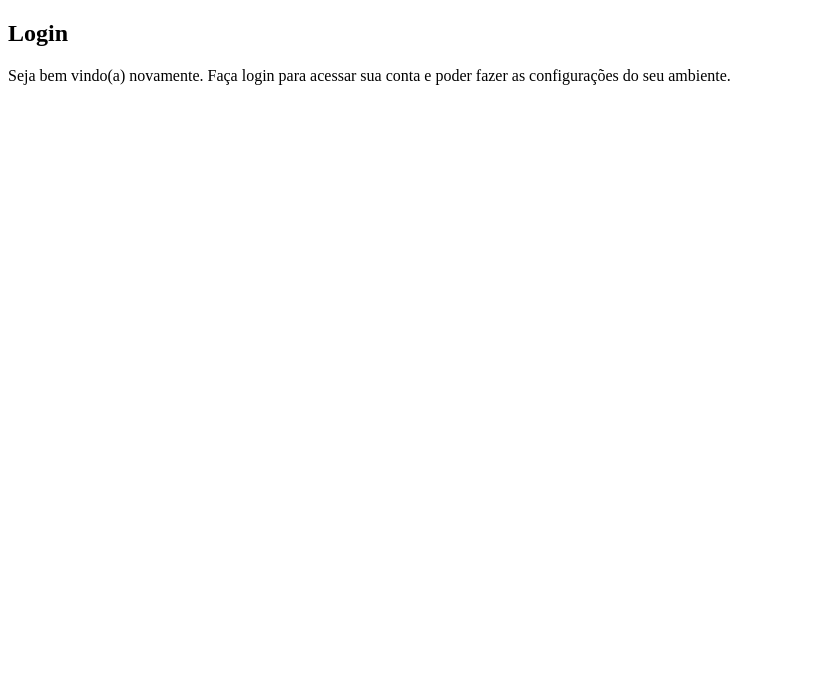
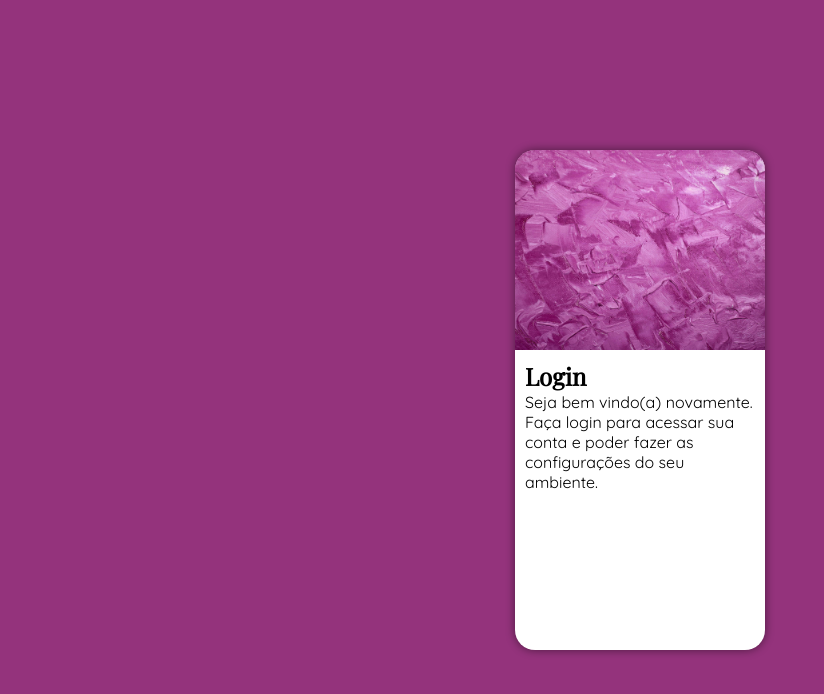
Before and after one commit to Yasmynz/projeto-login, a plain HTML site: page index.html in a window 1280 px wide. Shown: the whole page, without its empty margins (0-824 px from the left). Drawn offline with nearby package versions, Linux system fonts and the light colour scheme.

Commit message:
atualizei e crei o index e css

```diff
--- a/estilos/style.css
+++ b/estilos/style.css
@@ -1,4 +1,6 @@
 @charset "UTF-8";
+@import url('https://fonts.googleapis.com/css2?family=Quicksand&display=swap');
+@import url('https://fonts.googleapis.com/css2?family=Playfair+Display&display=swap');
 
 /*
  Paleta de Cores
@@ -8,3 +10,58 @@
 
 
 */
+:root {
+    --fonte0: 'Quicksand', sans-serif;
+    --fonte1: 'Playfair Display', serif;
+}
+
+* {
+    font-family: var(--fonte0);
+    padding: 0px;
+    margin: 0px;
+    box-sizing: border-box;
+}
+
+body, html {
+    background-color: #94337C;
+    height: 100vh;
+    width: 100vw;
+}
+
+main {
+    position: relative;
+    height: 100vh;
+    width: 100vw;
+}
+
+section#login {
+    position: absolute;
+    top: 50%;
+    left: 50%;
+    transform: translate(-50%, -50%);
+
+
+    background-color: white;
+    width: 250px;
+    height: 500px;
+    border-radius: 20px;
+    overflow: hidden;
+    box-shadow: 0px 0px 10px rgba(0, 0, 0, 0.495);
+}
+
+section#login > div#imagem {
+    display: block;
+    background: #94337C url(../imagens/roxo-login.jpg);
+    background-size: cover;
+    background-position: right bottom;
+    height: 200px;
+}
+
+h1 {
+    font-family: var(--fonte1);
+}
+
+section#login > div#formulario {
+    display: block;
+    padding: 10px;
+}
```
Also changed, not shown: index.html (line endings or trailing spaces).
